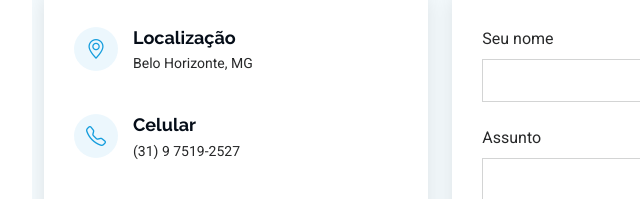
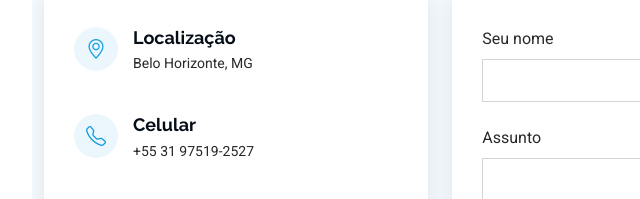
Before and after one commit to willgister/Portfolio, a plain HTML site: page index.html in a window 1280 px wide. Shown: the part 5338-5537 px from the top of the page, 268-908 px from the left. Drawn offline with Linux system fonts and the light colour scheme.

Commit message:
Correção de número telefone

```diff
--- a/index.html
+++ b/index.html
@@ -567,7 +567,7 @@
                 <i class="bi bi-telephone flex-shrink-0"></i>
                 <div>
                   <h3>Celular</h3>
-                  <p>(31) 9 7519-2527</p>
+                  <p>+55 31 97519-2527</p>
                 </div>
               </div><!-- End Info Item -->
 
```
